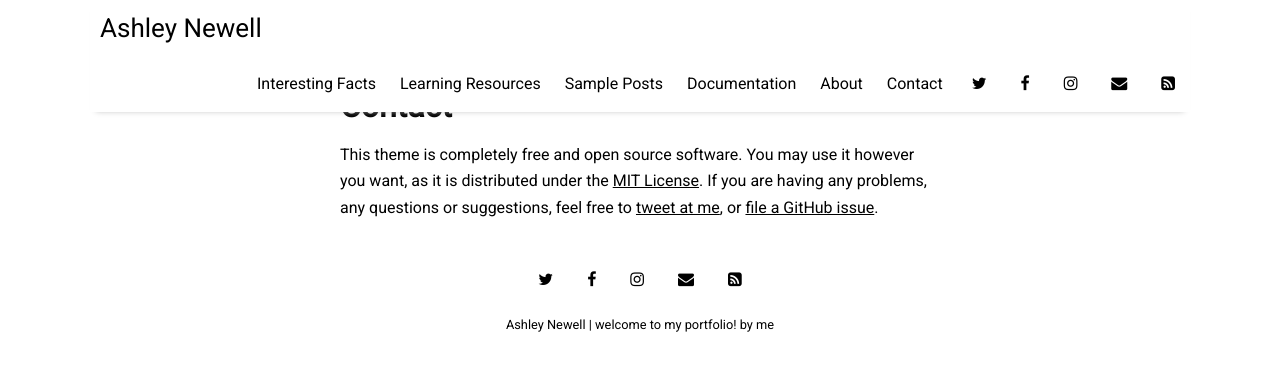
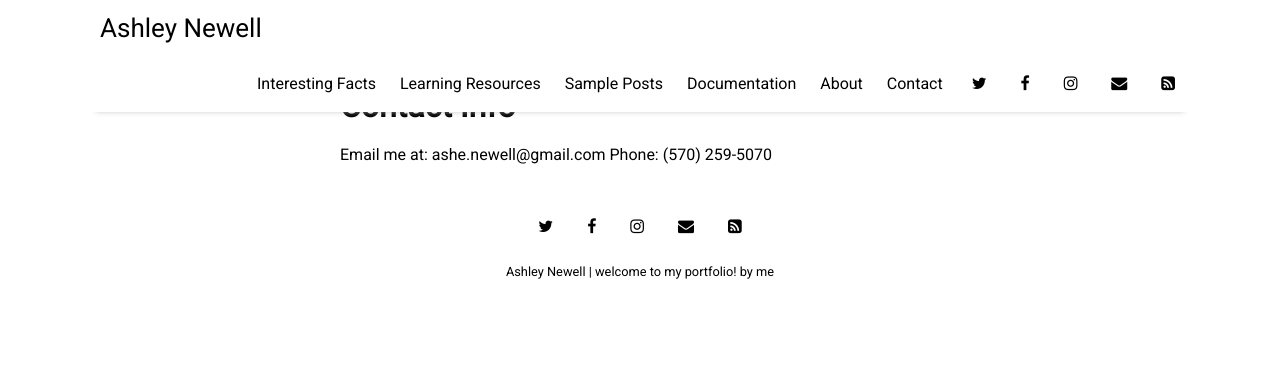
Before and after one commit to Zeggle/zeggle.github.io, a Jekyll site: the page built from pages/contact.md, in a window 1280 px wide. Shown: the top 371 px of the page. Built offline with Jekyll 4.4.1, drawn with Linux system fonts in a browser that asks for light colours; nearby versions of some CDN libraries.

Commit message:
Update contact.md

```diff
--- a/pages/contact.md
+++ b/pages/contact.md
@@ -1,7 +1,8 @@
 ---
 layout: page
-title: Contact
+title: Contact Info
 permalink: /contact
 ---
 
-This theme is completely free and open source software. You may use it however you want, as it is distributed under the [MIT License](http://choosealicense.com/licenses/mit/). If you are having any problems, any questions or suggestions, feel free to [tweet at me](https://twitter.com/intent/tweet?text=My%question%about%Millennial%is:%&amp;via=paululele), or [file a GitHub issue](https://github.com/lenpaul/Millennial/issues/new).
+Email me at: ashe.newell@gmail.com
+Phone: (570) 259-5070
```
